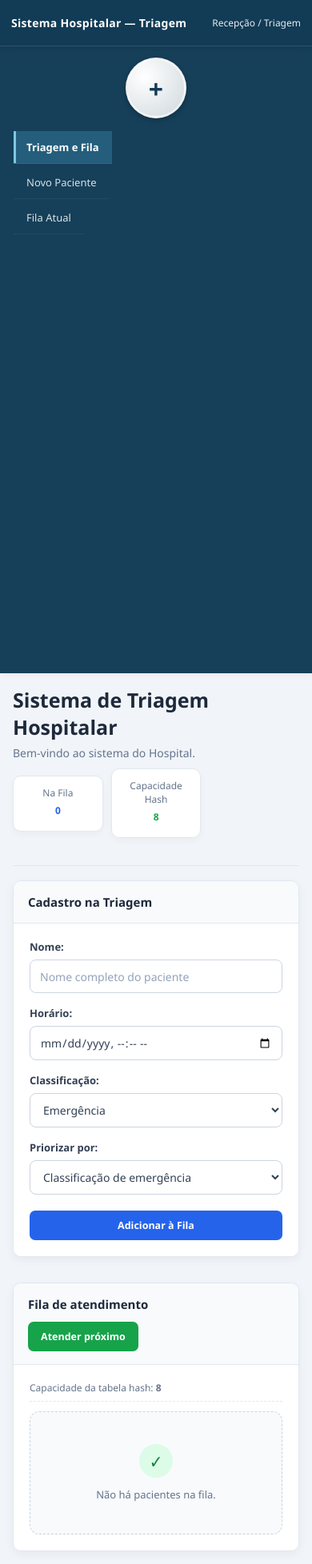
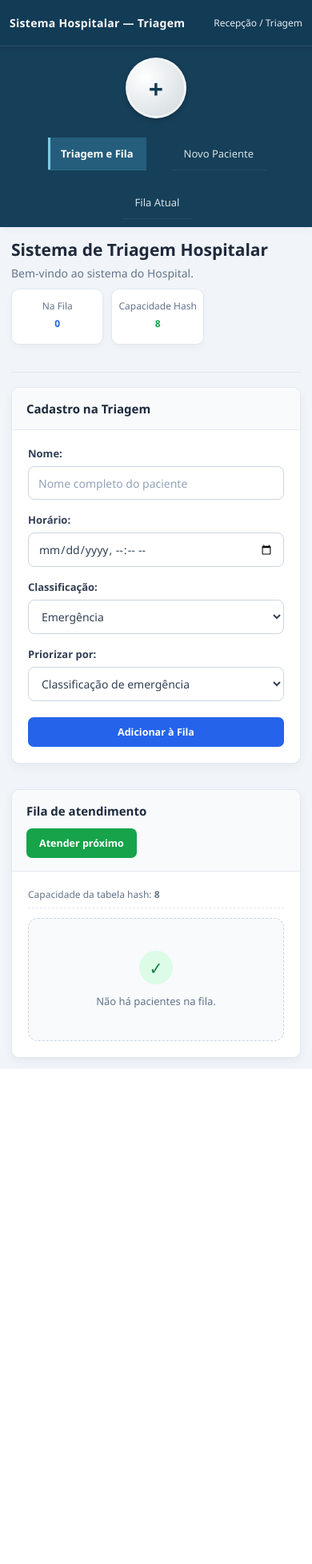
Before and after one commit to GabrielAmado07/App-Sigae, a Flask app: page / in a window 390 px wide. Shown: the whole page at 80% size. After the commit the page ends 1337 px from the top, so only its background shows below. Run offline with Flask 3, Linux system fonts and the light colour scheme.

Commit message:
style: melhora responsividade para telas menores

```diff
--- a/static/css/index.css
+++ b/static/css/index.css
@@ -988,3 +988,77 @@ body {
     margin-top: 14px;
   }
 }
+/* ===== COMMIT 10 - RESPONSIVIDADE DA INTERFACE ===== */
+
+@media (max-width: 900px) {
+  .layout {
+    flex-wrap: wrap;
+  }
+
+  .sidebar {
+    width: 100%;
+    min-height: auto;
+  }
+
+  .nav-list {
+    display: flex;
+    flex-wrap: wrap;
+    justify-content: center;
+  }
+
+  .nav-item {
+    padding: 10px 14px;
+  }
+
+  .main-content {
+    width: 100%;
+    padding: 22px;
+  }
+
+  .triage-grid {
+    grid-template-columns: 1fr;
+  }
+}
+
+@media (max-width: 600px) {
+  .topbar {
+    padding: 12px;
+    flex-wrap: wrap;
+    gap: 8px;
+  }
+
+  .main-content {
+    padding: 14px;
+  }
+
+  .page-title {
+    font-size: 21px;
+  }
+
+  .stats-bar {
+    display: grid;
+    grid-template-columns: repeat(2, minmax(0, 1fr));
+    gap: 10px;
+  }
+
+  .stat-item {
+    min-width: 0;
+    padding: 12px 8px;
+  }
+
+  .triage-form {
+    width: 100%;
+  }
+
+  .patient-item {
+    width: 100%;
+  }
+
+  .patient-actions {
+    justify-content: flex-start;
+  }
+
+  .btn {
+    max-width: 100%;
+  }
+}
```
